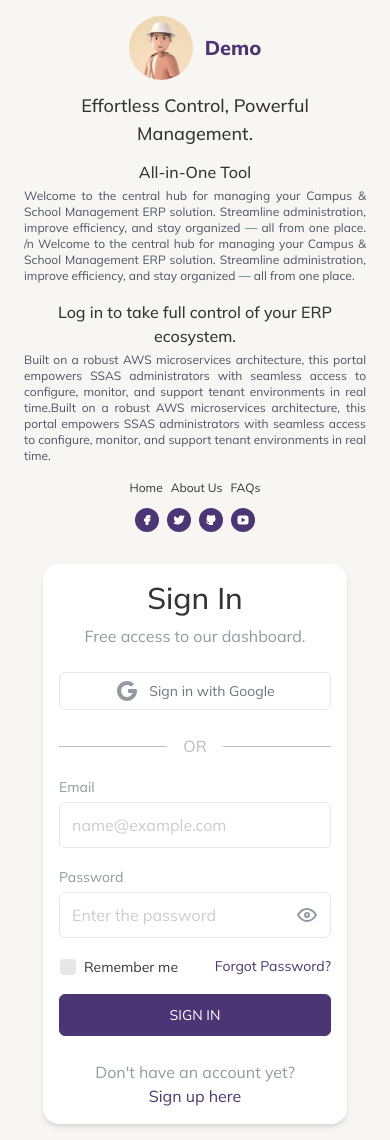
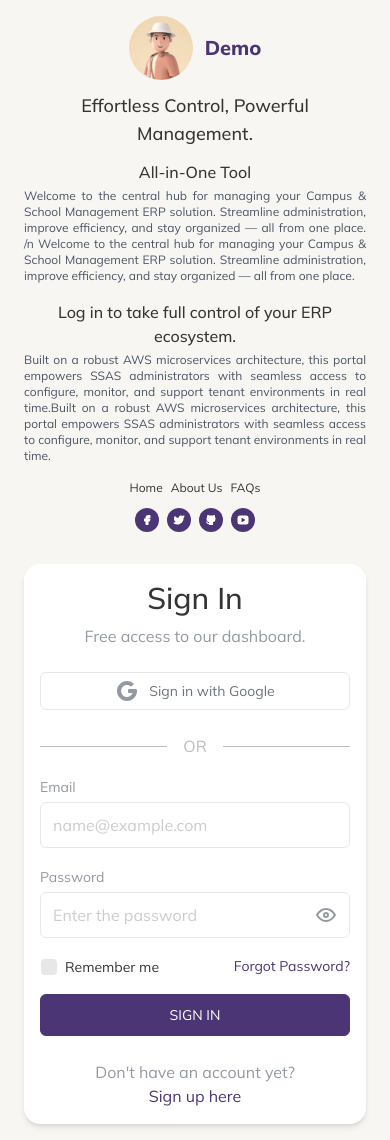
Before and after one commit to Chirag1905/tailwind, a Next.js app: page /signIn in a window 390 px wide. Built offline with nearby package versions, Linux system fonts and the light colour scheme; no server answers.

Commit message:
Layout Changes Completed

```diff
--- a/src/app/(auth)/layout.jsx
+++ b/src/app/(auth)/layout.jsx
@@ -227,7 +227,7 @@ export default function AuthLayout({ children }) {
                 </div>
 
                 {/* Right Content (Sign In Box) */}
-                <div className="w-full max-w-xs sm:max-w-sm md:max-w-md px-2 sm:px-0">
+                <div className="w-full sm:max-w-sm md:max-w-md px-2 sm:px-0">
                     <div className="bg-white rounded-2xl p-4 sm:p-5 shadow-md w-full">
                         {children}
                     </div>
```
